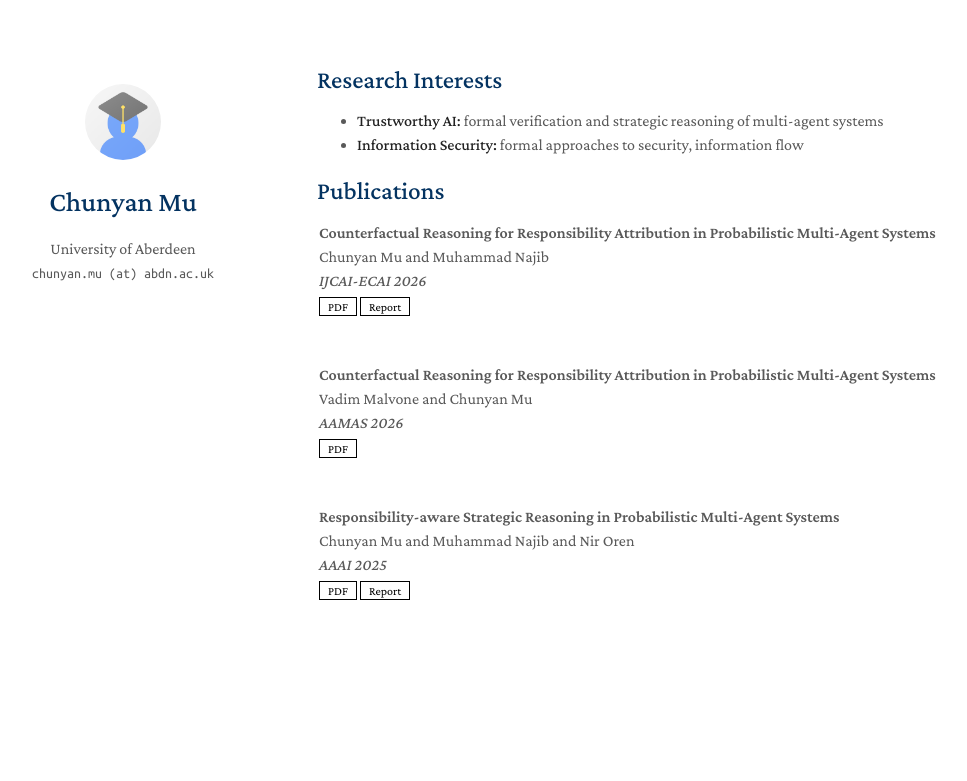
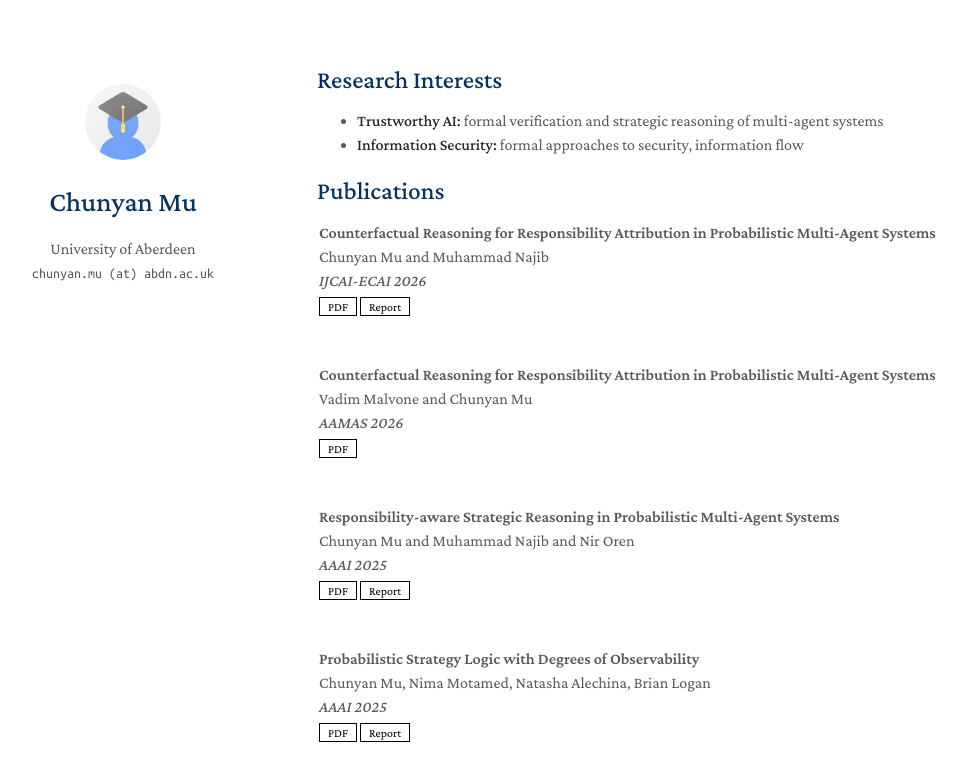
Before and after one commit to cmu777/cmu777.github.io, a Jekyll site: the page built from index.md, in a window 1280 px wide. Shown: the top 781 px of the page, without its empty margins (153-1120 px from the left). Built offline with Jekyll 4.4.1, drawn with Linux system fonts in a browser that asks for light colours; a style sheet for code colours, icons or effects is not loaded.

Commit message:
Add publication for Probabilistic Strategy Logic

```diff
--- a/_data/publications.yml
+++ b/_data/publications.yml
@@ -32,3 +32,13 @@ main:
     bibtex: #https://bib.yliu.me/MICCAI23.txt
     image: #./assets/img/teaser_example_2.png
     notes: #Early Accept
+  - title: Probabilistic Strategy Logic with Degrees of Observability
+    authors: Chunyan Mu, Nima Motamed, Natasha Alechina, Brian Logan
+    conference_short: AAAI 2025
+    conference: AAAI 2025
+    pdf: assets/files/aaai25b.pdf
+    report: https://arxiv.org/pdf/2412.15135
+    code: #https://github.com/MrGiovanni/ContinualLearning
+    bibtex: #https://bib.yliu.me/MICCAI23.txt
+    image: #./assets/img/teaser_example_2.png
+    notes: #Early Accept
```
